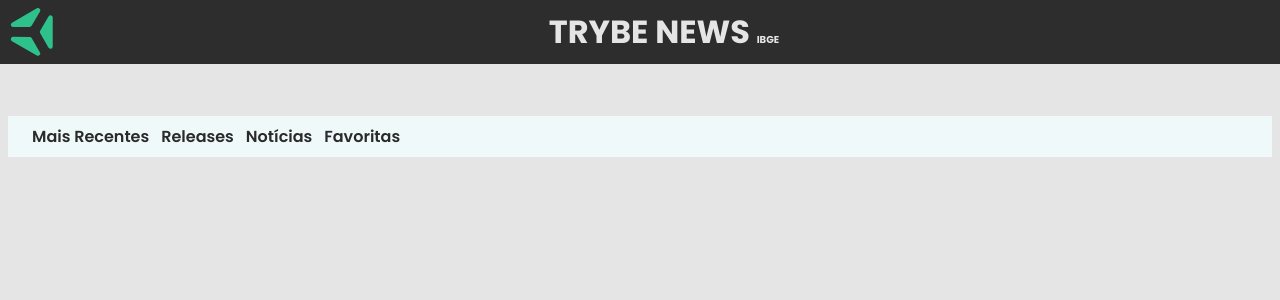
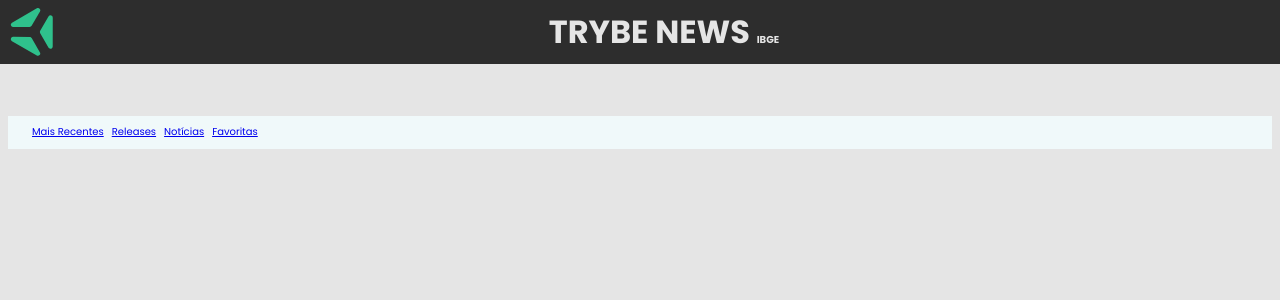
Before and after one commit to markoclimakodev/trybe-news, a React (Vite) app: page / in a window 1280 px wide. Shown: the top 300 px of the page. Built offline with nearby package versions, Linux system fonts and the light colour scheme; no server answers.

Commit message:
style: update category container padding

```diff
--- a/src/components/Navbar/navbar.styles.ts
+++ b/src/components/Navbar/navbar.styles.ts
@@ -11,7 +11,7 @@
 export const CategoryContainer = styled.ul`
   background-color: var(--ice);
   display: flex;
-  gap: 1.2rem;
+  gap: 0.8rem;
   justify-content: center;
   list-style: none;
   padding: 0.8rem;
@@ -23,24 +23,32 @@
 `
 
 export const Category = styled.li`
-  a {
+  border-bottom: 1px solid var(--ice);
+  display: flex;
+  align-items: center;
+  button {
+    align-items: center;
+    background-color: transparent;
+    border: none;
     color: var(--text-color);
+    display: flex;
     font-size: 1.2rem;
     font-weight: 600;
-    padding-bottom: 0.8rem;
+    justify-content: center;
+    padding: 0.8rem;
+    text-align: center;
     text-decoration: none;
+    white-space: nowrap;
   }
 
   @media screen and (min-width: 768px) {
-    a {
+    button {
       font-size: 1.6rem;
     }
   }
 
   &:hover {
-    a {
-      border-bottom: 1px solid var(--accent-color);
-      color: var(--accent-color);
-    }
+    color: var(--accent-color);
+    border-bottom: 1px solid var(--accent-color);
   }
 `
```
